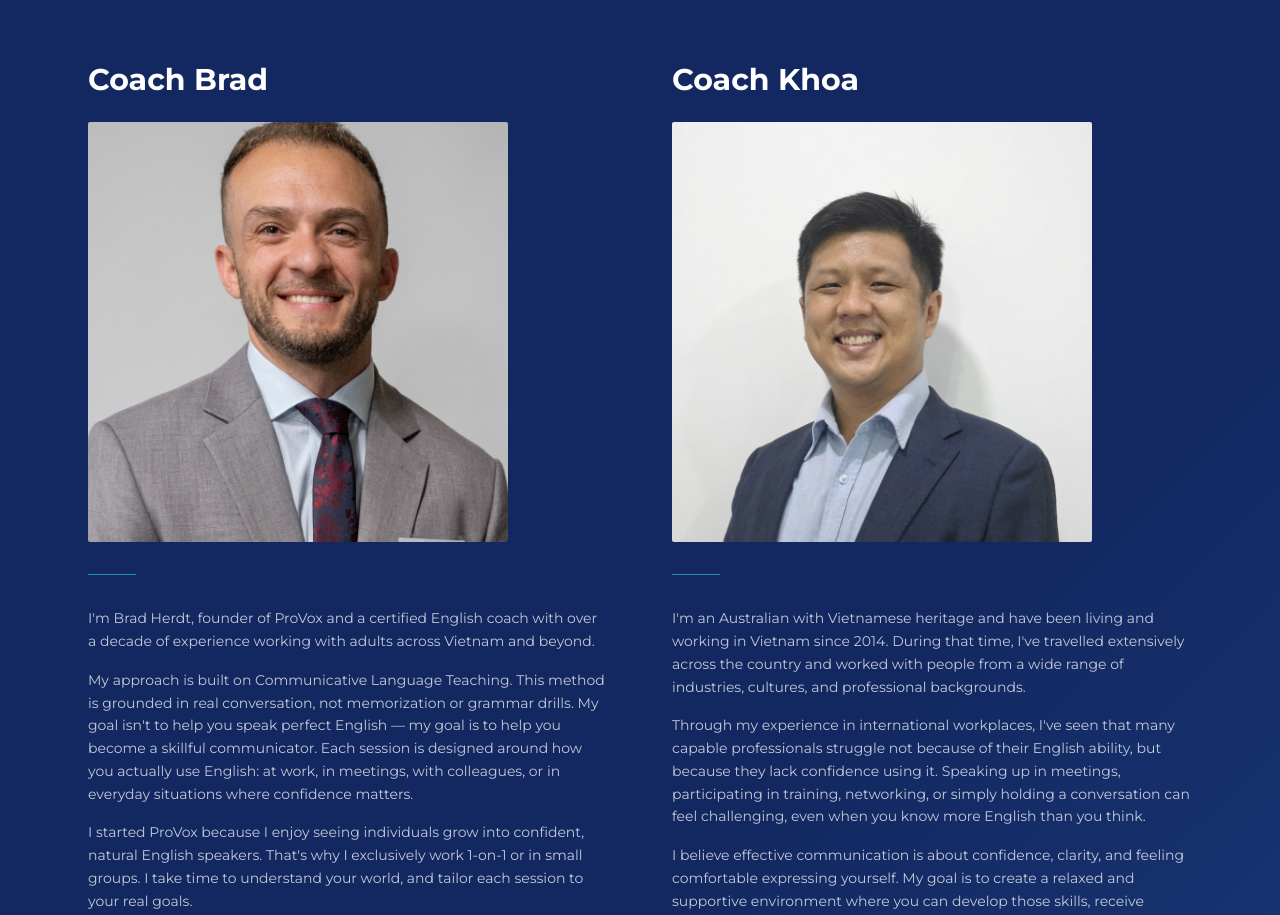
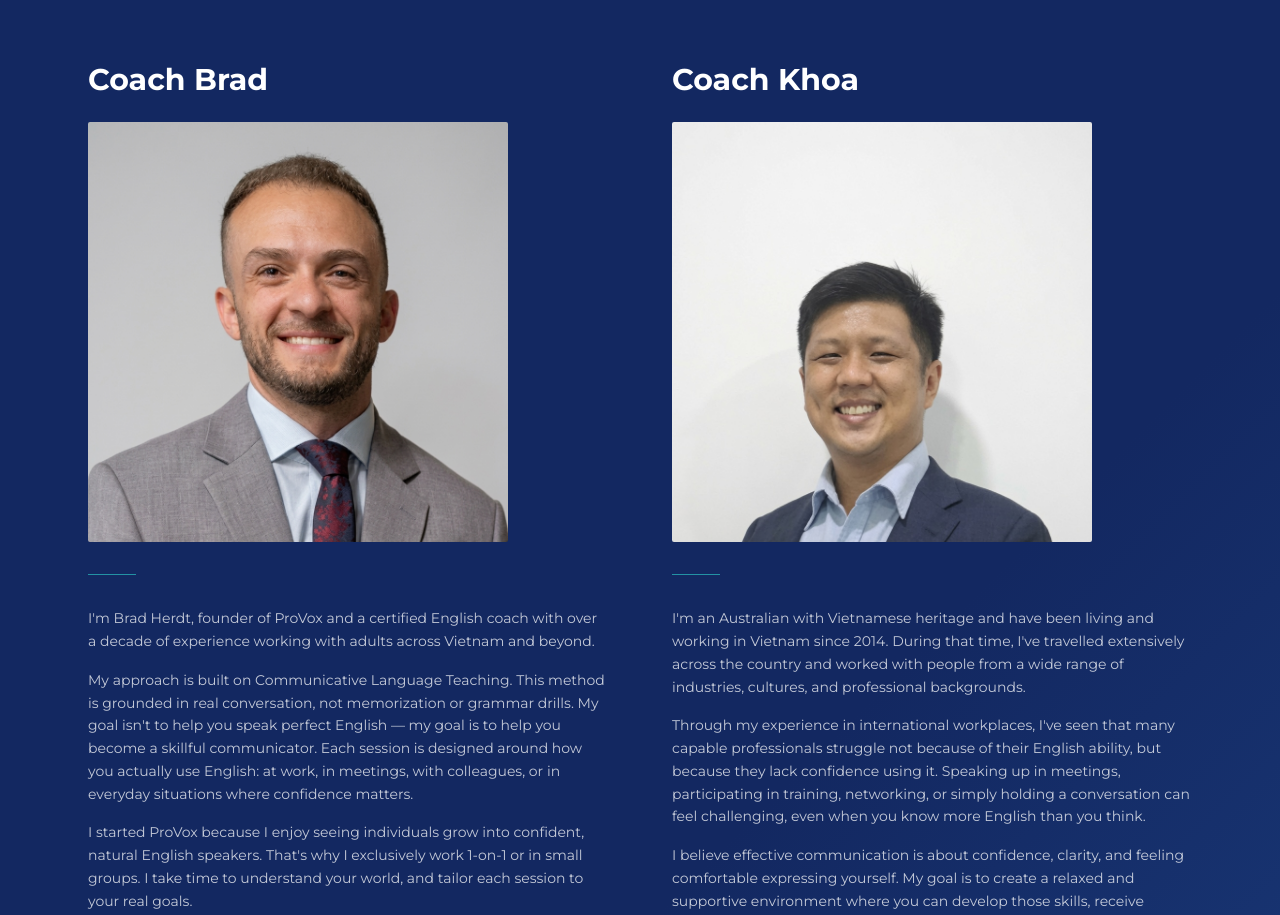
Before and after one commit to provoxenglishcoaching/provox-landing, a Next.js app: page /en in a window 1280 px wide. Shown: the part 3500-4415 px from the top of the page. Built offline with nearby package versions, Linux system fonts and the light colour scheme.

Commit message:
Fix Brad photo position

```diff
--- a/src/components/sections/About.tsx
+++ b/src/components/sections/About.tsx
@@ -1,11 +1,12 @@
 import Image from 'next/image';
 
-const coaches = [
+const coaches: { id: string; name: string; photo: string; alt: string; objectPosition: string; cert: string; bio: string[] }[] = [
   {
     id: 'brad',
     name: 'Coach Brad',
     photo: '/brad-photo.png',
     alt: 'Brad Herdt — ProVox English Coach',
+    objectPosition: 'center 20%',
     cert: 'TESOL/TEFL Certified — Global Leadership College',
     bio: [
       "I'm Brad Herdt, founder of ProVox and a certified English coach with over a decade of experience working with adults across Vietnam and beyond.",
@@ -19,6 +20,7 @@ const coaches = [
     name: 'Coach Khoa',
     photo: '/khoa-photo.jpg',
     alt: 'Coach Khoa — ProVox English Coach',
+    objectPosition: 'center top',
     cert: 'Australian · Based in Vietnam since 2014',
     bio: [
       "I'm an Australian with Vietnamese heritage and have been living and working in Vietnam since 2014. During that time, I've travelled extensively across the country and worked with people from a wide range of industries, cultures, and professional backgrounds.",
@@ -68,7 +70,8 @@ export default function About() {
                     src={coach.photo}
                     alt={coach.alt}
                     fill
-                    className="object-cover object-center"
+                    className="object-cover"
+                    style={{ objectPosition: coach.objectPosition }}
                     sizes="(max-width: 768px) 100vw, 50vw"
                   />
                 </div>
```
